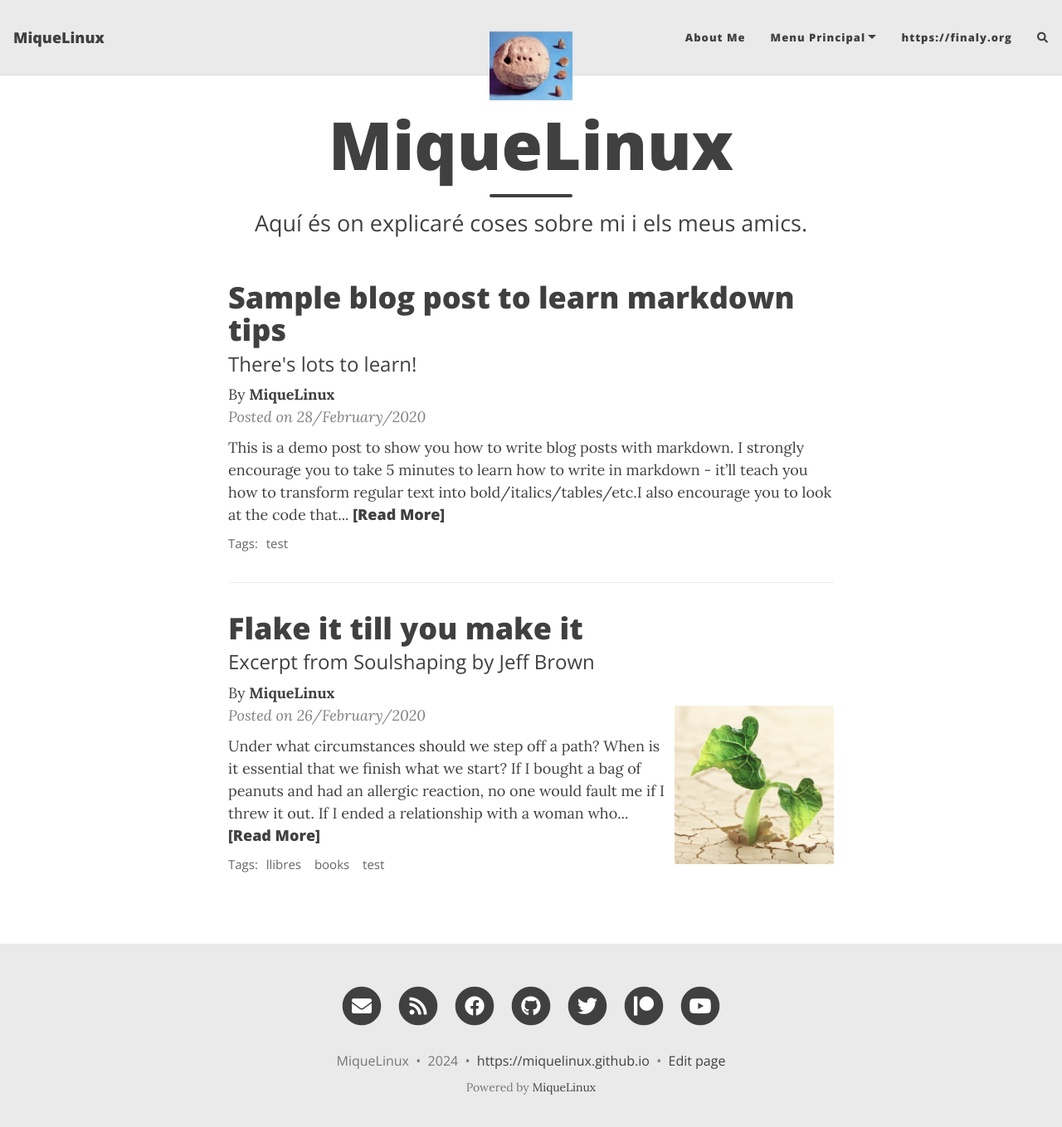
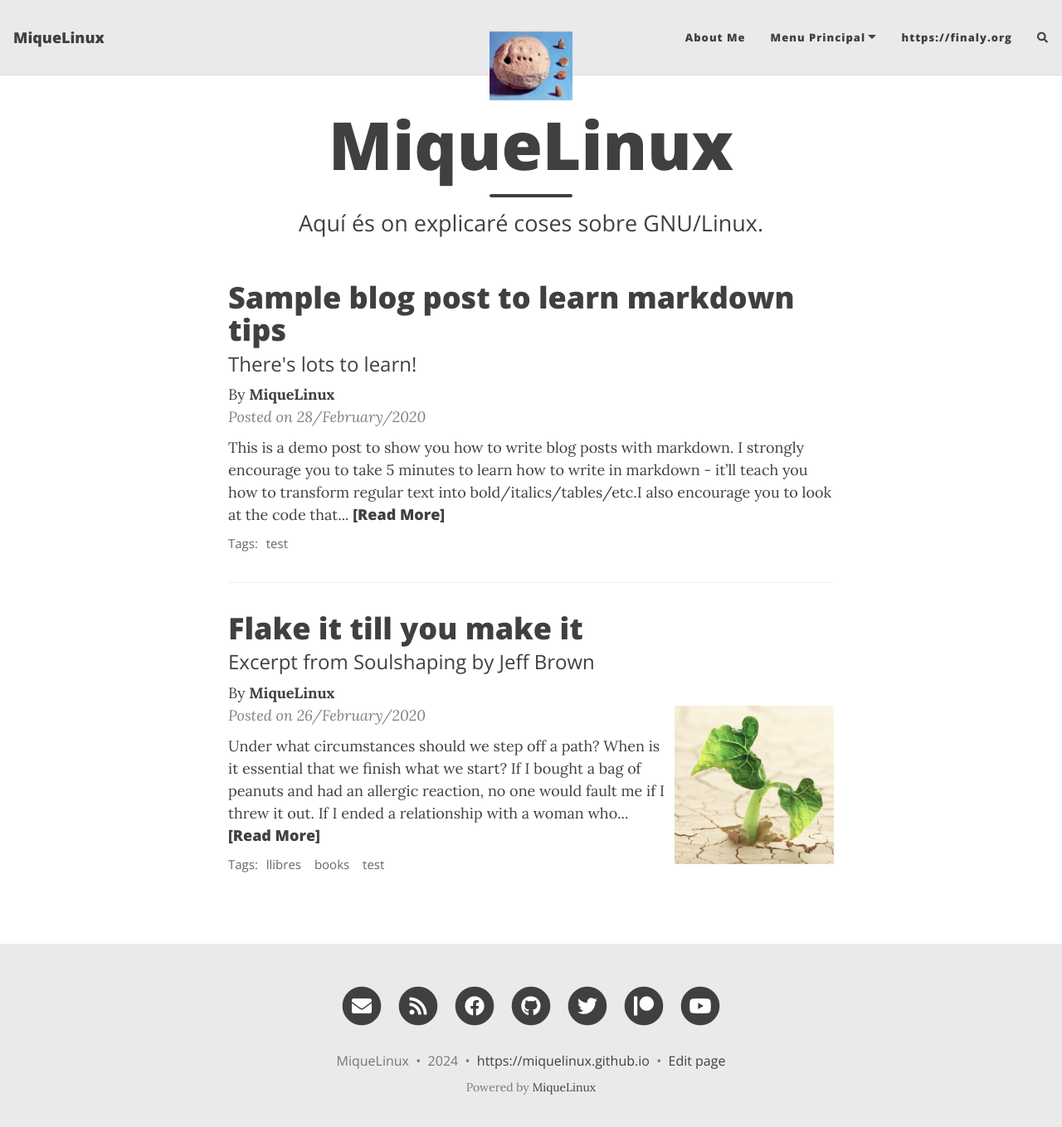
Before and after one commit to miquelinux/miquelinux.github.io, a Jekyll site: the page built from index.html, in a window 1280 px wide and 1372 px high. Shown: the top 1359 px of the window at 83% size. Built offline with Jekyll 4.4.1, drawn with Linux system fonts in a browser that asks for light colours; nearby versions of some CDN libraries; the list of posts is cut into pages by our own code; comment, search, counter and statistics services are not loaded.

Commit message:
Add files via SSH

```diff
--- a/index.html
+++ b/index.html
@@ -1,5 +1,5 @@
 ---
 layout: home
 title: MiqueLinux
-subtitle: Aquí és on explicaré coses sobre mi i els meus amics.
+subtitle: Aquí és on explicaré coses sobre GNU/Linux.
 ---
```
